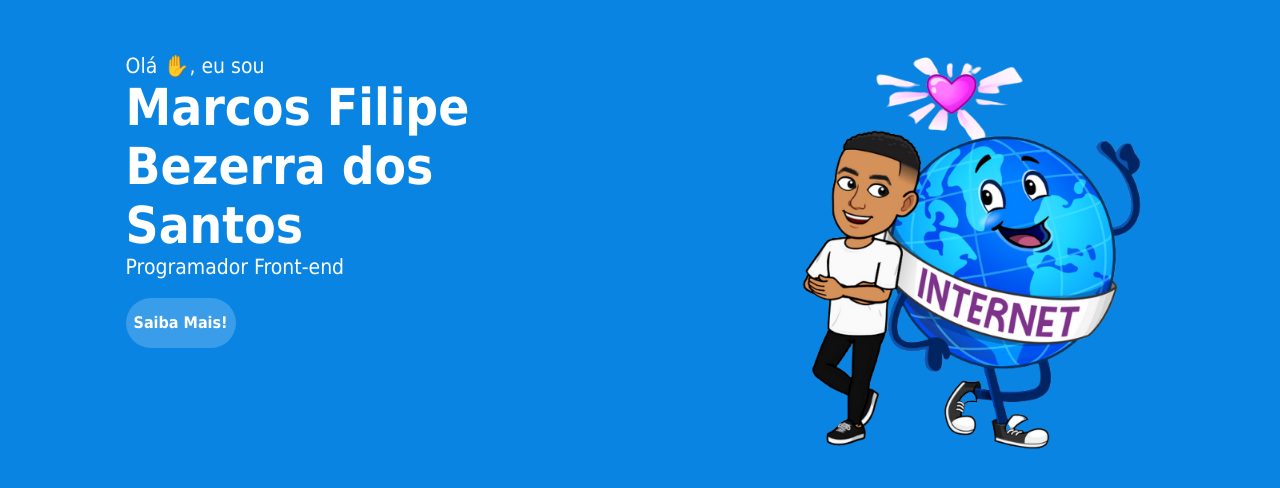
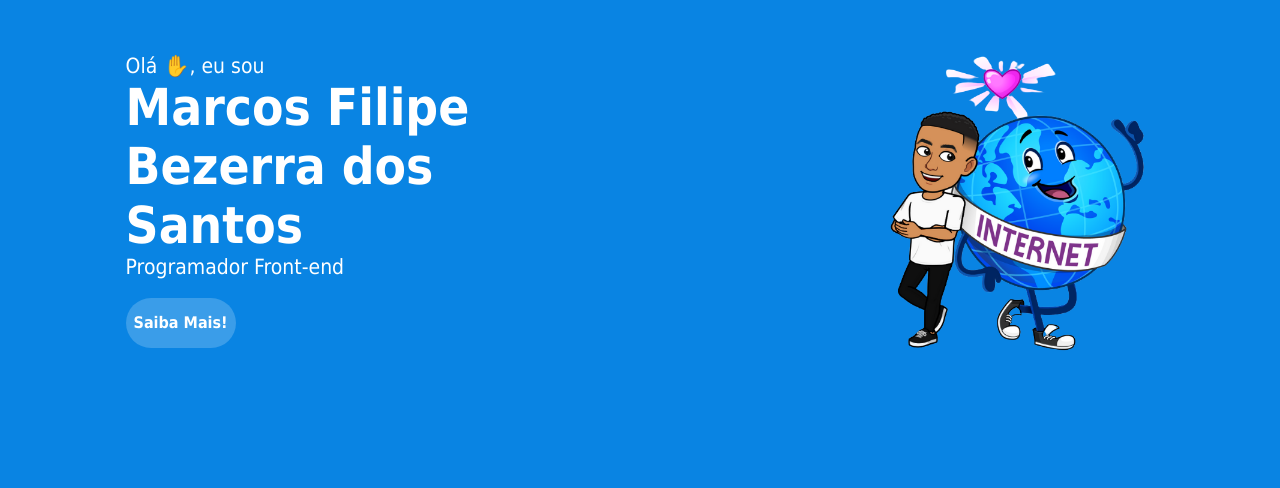
Before and after one commit to marcos-filipe/Meu-Site-Portfolio, a plain HTML site: page index.html in a window 1280 px wide. Shown: the part 126-614 px from the top of the page. Drawn offline with Linux system fonts and the light colour scheme.

Commit message:
Alterações no estilo da imagem da home e na aba contatos.

```diff
--- a/contatos.css
+++ b/contatos.css
@@ -6,6 +6,7 @@
 	width: 60%;
 	margin-top: 120px;
 	margin: 0 auto;
+	padding-bottom: 50px;
 }
 
 .github{
--- a/style.css
+++ b/style.css
@@ -220,8 +220,8 @@ p.about-p{
 }
 
 .img-about{
-	width: 400px;
-	height: 400px;
+	width: 300px;
+	height: 300px;
 	float: right;
 	margin-right: 100px;
 	margin-top: 100px;
```
